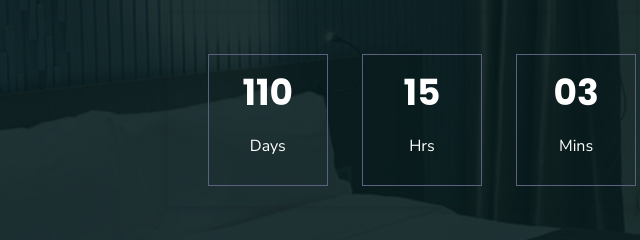
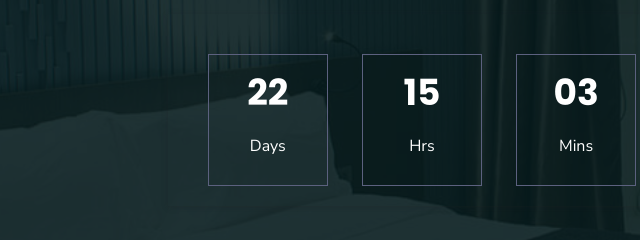
Before and after one commit to ayush-penumatsa/Real-Estate, a plain HTML site: page coming-soon.html in a window 1280 px wide. Shown: the part 344-584 px from the top of the page, 126-766 px from the left. Drawn offline with Linux system fonts and the light colour scheme.

Commit message:
Update coming-soon.html

```diff
--- a/coming-soon.html
+++ b/coming-soon.html
@@ -44,7 +44,7 @@
                             <h1 class="section-title white-color">We Are Coming Soon</h1>
                             <h5 class="ltn__secondary-color">August 31, 2023</h5>
                         </div>
-                        <div class="ltn__countdown mb-20" data-countdown="2023/11/26"></div>
+                        <div class="ltn__countdown mb-20" data-countdown="2023/08/30"></div>
 
 <!--                         <div class="ltn__newsletter-inner mt-50">
                             <h3>Notify me when we launch</h3>
```
